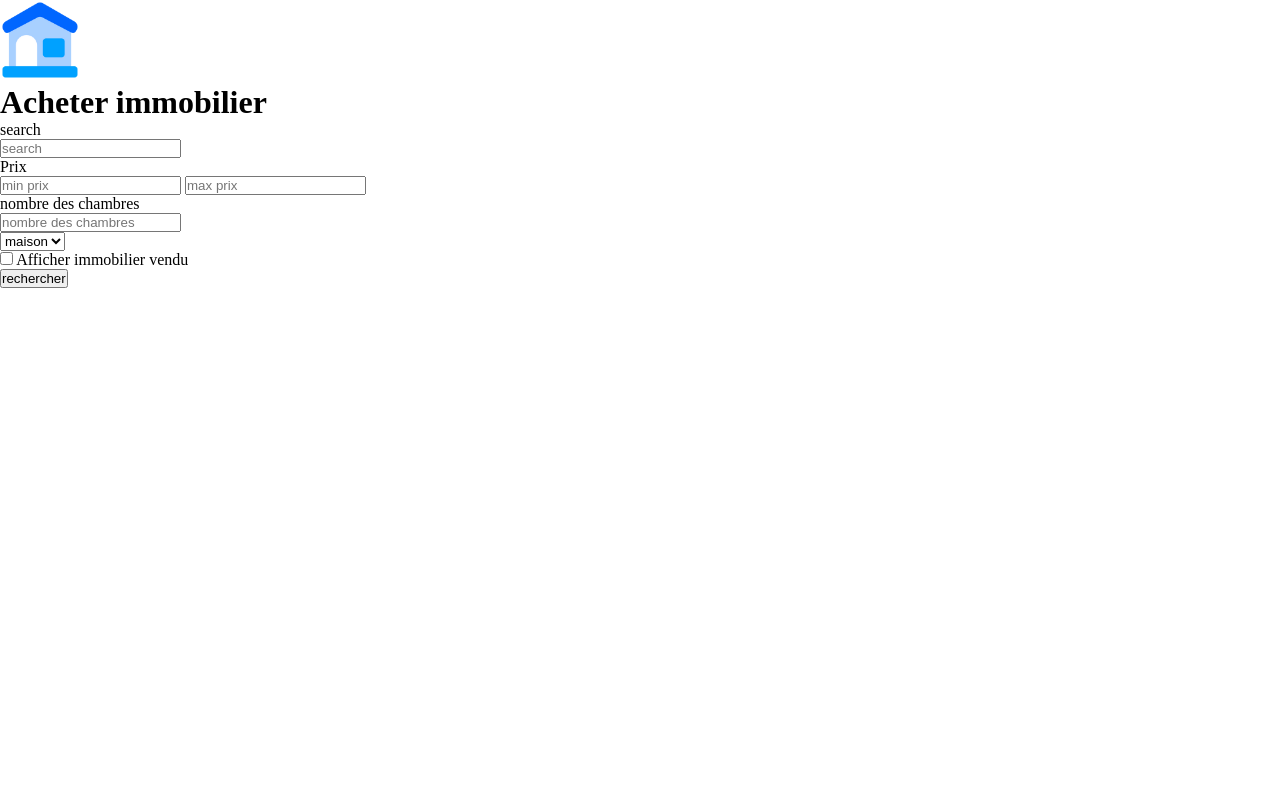
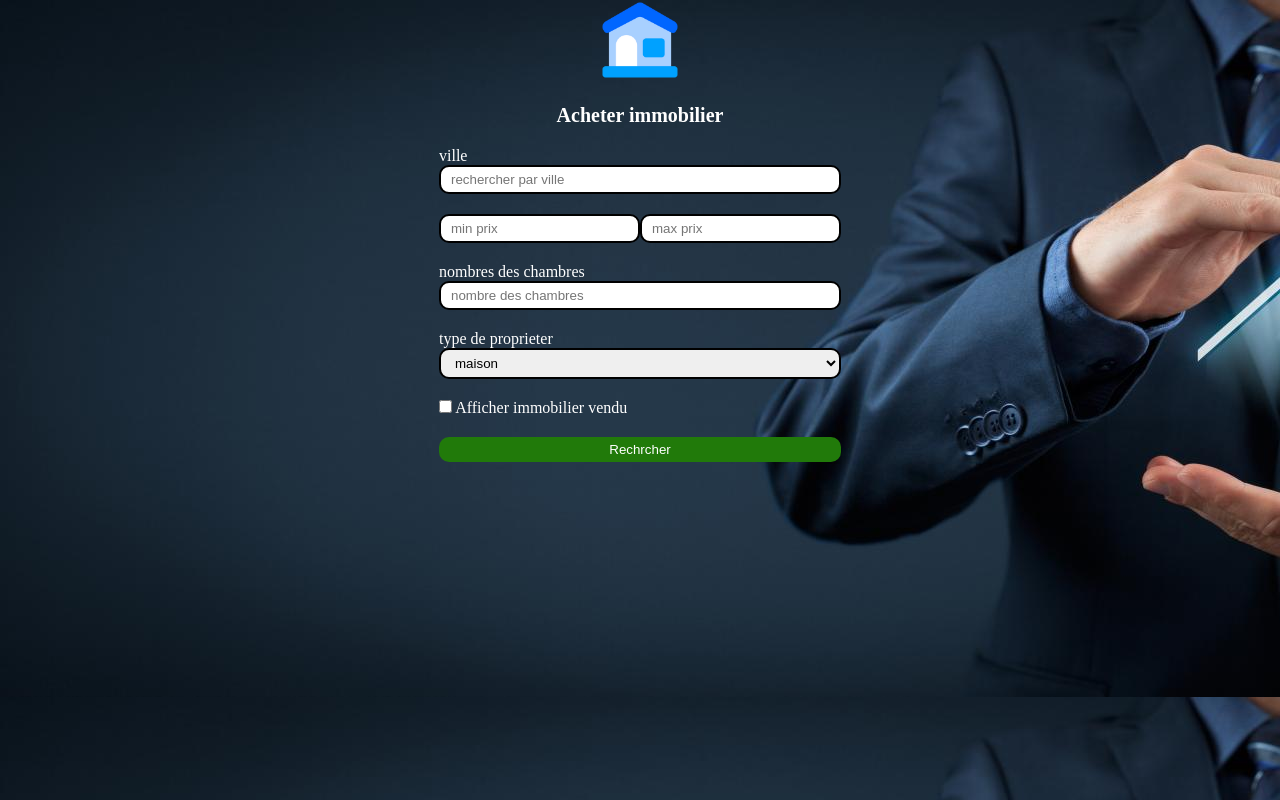
Before and after one commit to sabirlkhaloufi/Les_Projects, a plain HTML site: page brief_4_formulaire/index.html in a window 1280 px wide. Drawn offline with Linux system fonts and the light colour scheme.

Commit message:
commencer le code de style css

```diff
--- a/brief_4_formulaire/index.html
+++ b/brief_4_formulaire/index.html
@@ -2,62 +2,56 @@
 <html lang="en">
   <head>
     <meta charset="UTF-8" />
+    <meta name="viewport" content="width=device-width, initial-scale=1.0" />
     <link rel="stylesheet" href="style.css" />
-    <meta name="viewport" content="width=device-width, initial-scale=1.0" />
-    <title>Acheter Immobilier</title>
+    <title>Acheter immobilier</title>
   </head>
   <body>
     <main>
       <div class="form">
+        <div class="logo">
           <img src="img/logo.png" alt="logo" />
+        </div>
         <h1>Acheter immobilier</h1>
-            <div class="search">
-            <label for="search">search</label><br />
+        <form action="#">
+          <div class="ville">
+            <label for="ville">ville</label>
             <input
               type="text"
-                name="search"
-                id="search"
-                placeholder="search"
-            /><br />
+              id="ville"
+              name="ville"
+              placeholder="rechercher par ville"
+            />
           </div>
           <div class="prix">
-            <label for="prix">Prix</label><br />
+            <input type="number" name="minprix" placeholder="min prix" />
+            <input type="number" name="maxprix" placeholder="max prix" />
+          </div>
+          <div class="chambres">
+            <label for="chambres">nombres des chambres</label>
             <input
               type="number"
-                name="search"
-                id="search"
-                placeholder="min prix"
+              id="chambres"
+              name="chambres"
+              placeholder="nombre des chambres"
             />
-            <input
-                type="number"
-                name="search"
-                id="search"
-                placeholder="max prix"
-            /><br />
           </div>
-            <div class="chambres"></div>
-            <label for="chambres">nombre des chambres</label><br />
-            <input
-                type="number"
-                name="search"
-                id="chambre"
-                placeholder="nombre des chambres"
-            /><br />
-            </div>
-            <div class="proprieter">
-                <label for="proprieter"></label>
+          <div class="chambres">
+            <label for="proprieter">type de proprieter</label>
             <select name="proprieter" id="proprieter">
-                    <option value="">maison</option>
+              <option value="maison">maison</option>
+              <option value="studio">studio</option>
+              <option value="salle">salle</option>
             </select>
           </div>
           <div class="checkbox">
-
-                <input type="checkbox" name="checkbox" id="checkbox">
+            <input type="checkbox" id="checkbox" name="checkbox" />
             <label for="checkbox">Afficher immobilier vendu</label>
           </div>
-            <div class="button">
-                <input type="submit" name="search" value="rechercher">
+          <div class="submit">
+            <input type="submit" name="Rechrcher" value="Rechrcher" />
           </div>
+        </form>
       </div>
     </main>
   </body>
--- a/brief_4_formulaire/style.css
+++ b/brief_4_formulaire/style.css
@@ -1,10 +1,57 @@
 * {
+  margin: 0;
   padding: 0;
-  margin: 0;
   box-sizing: border-box;
 }
-img {
+body {
+  height: 500px;
+  background-image: url(img/background.jpg);
+}
+.logo {
+}
+.logo img {
   width: 80px;
 }
+h1 {
+  margin-top: 20px;
+  font-size: 20px;
+  color: white;
+}
+label {
+  color: white;
+}
 .form {
+  display: flex;
+  flex-direction: column;
+  justify-content: center;
+  align-items: center;
 }
+form div {
+  margin-top: 20px;
+}
+input,
+select {
+  width: 100%;
+  padding: 5px 10px;
+  border-radius: 10px;
+  border: solid rgb(0, 0, 0) 2px;
+}
+.prix {
+  display: grid;
+  grid-template-columns: 50% 50%;
+}
+.checkbox input {
+  width: auto;
+}
+.submit input {
+  border-style: none;
+  background-color: #217a0a;
+  color: white;
+  text-align: center;
+}
+
+/*media query pour responsive le site web*/
+@media screen and (min-width: 992px) {
+  body {
+  }
+}
```
Also changed, not shown: 1 other file. Lines whose indentation alone changed are shown as unchanged.
